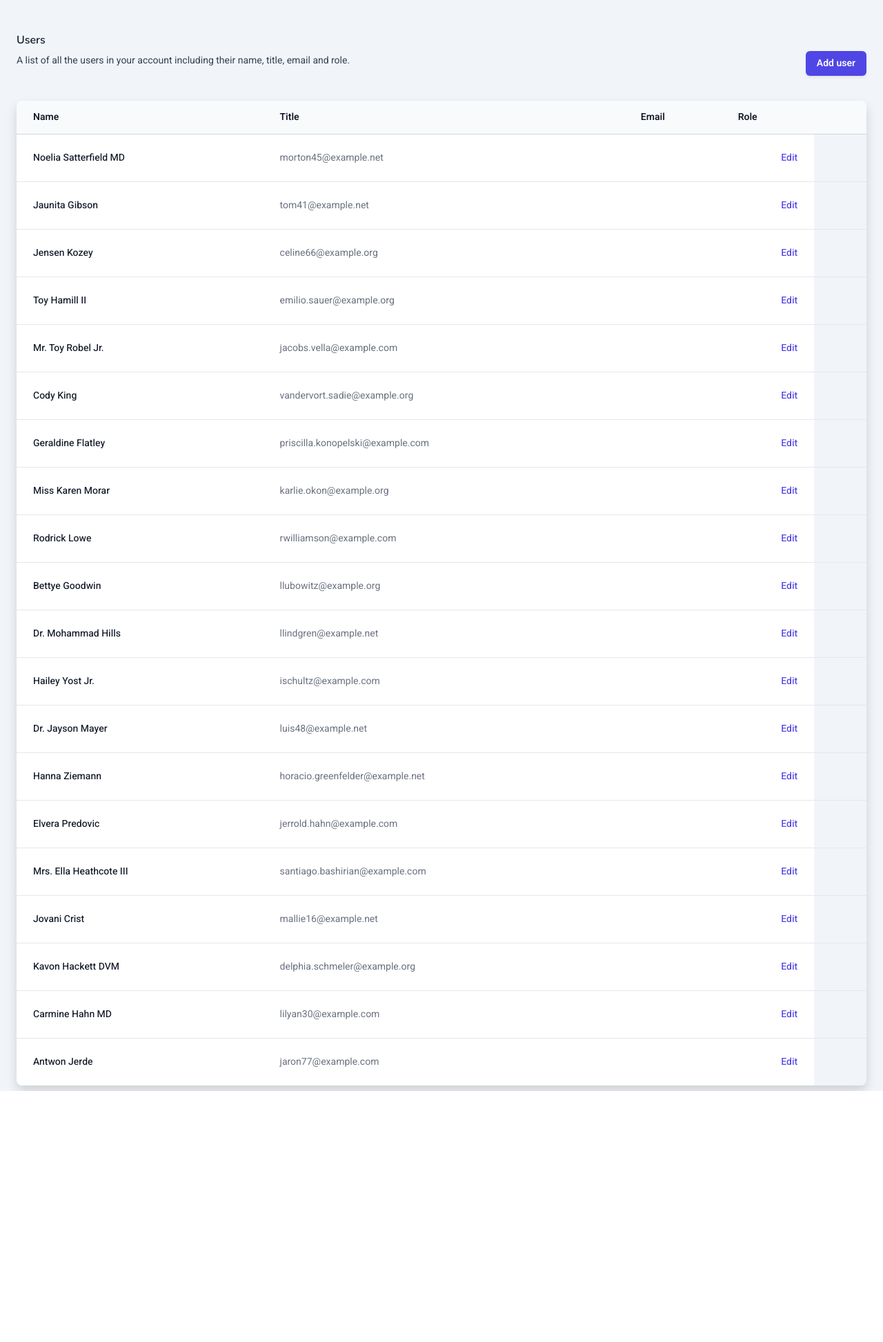
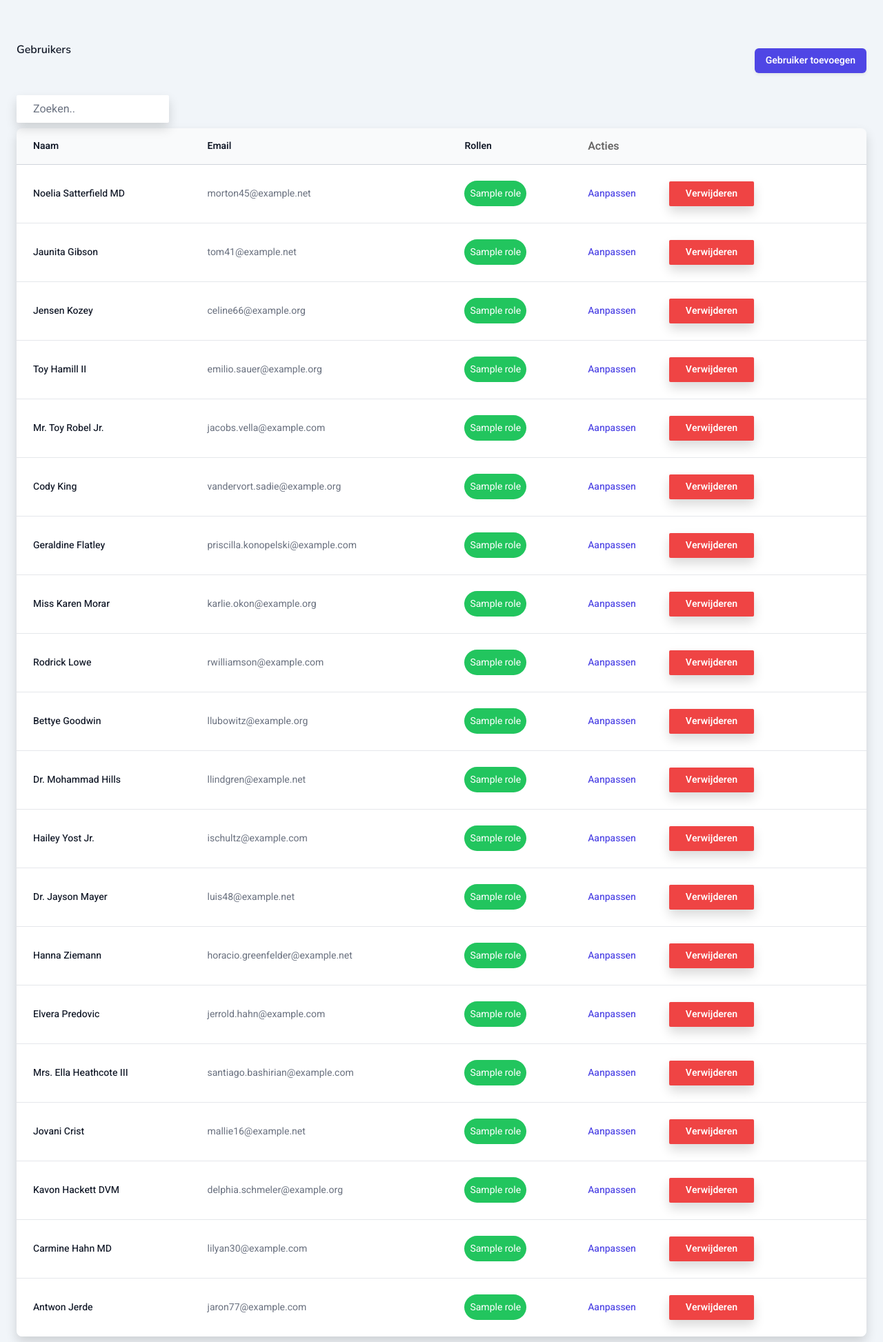
Before and after one commit to luc6543/Chez_leo, a Laravel app: page /admin/users in a window 1280 px wide. Shown: the part 144-2090 px from the top of the page at 69% size. Before the commit the page ends 1726 px from the top, so only its background shows below. Run offline with Laravel 12, Linux system fonts and the light colour scheme; a user stored in the database is signed in; data comes from the database, SQL or seed files in the repository; tables that the repository leaves empty hold one stand-in row (values such as "Sample post"); data that the repository does not hold is empty; style sheets or scripts are compiled from the project's sources; parts of the project's set-up code (start-up, migrations or seed data) failed here and were passed over; some libraries are stand-ins or nearby versions.

Commit message:
added usersPage.

```diff
--- a/app/Livewire/UsersPage.php
+++ b/app/Livewire/UsersPage.php
@@ -3,17 +3,74 @@
 namespace App\Livewire;
 
 use App\Models\User;
+use Illuminate\Support\Facades\Hash;
 use Livewire\Component;
+use Spatie\Permission\Models\Role;
 
 class UsersPage extends Component
 {
+    public array $newUser;
     public $users;
+    public $roles;
+    public $searchTerm = "";
     public function render()
     {
         return view('livewire.users-page');
     }
 
+    public function updated($propertyName,$value) {
+        $this->$propertyName = $value;
+
+        $this->search();
+    }
+
+    public function search()
+    {
+        if($this->searchTerm == ""){
+            $this->users = User::all();
+        }
+        $this->users = User::where('email', 'like', '%' . $this->searchTerm . '%')->orWhere('name', 'like', '%' . $this->searchTerm . '%')->get();
+    }
+
     public function mount() {
         $this->users = User::all();
+        $this->roles = Role::all();
+    }
+
+    public function toggleRole(Role $role,User $medewerker) {
+        $medewerker->hasRole($role) ? $medewerker->removeRole($role) : $medewerker->assignRole($role);
+    }
+    public function delete(User $user) {
+        $user->delete();
+        $this->search();
+        session()->flash('message', 'gebruiker successvol verwijdert.');
+    }
+public function createUser()
+{
+    if (Auth()->user()->hasRole('admin')) {
+        $this->validate([
+            'newUser.name' => 'required|string|max:255',
+            'newUser.email' => 'required|email|max:255',
+            'newUser.password' => 'required|string|min:8',
+            'newUser.passwordRepeat' => 'required|string|min:8|same:newUser.password',
+        ], [
+            'required' => 'Het veld :attribute is verplicht.',
+            'string' => 'Het veld :attribute moet een tekst zijn.',
+            'max' => 'Het veld :attribute mag niet meer dan :max tekens bevatten.',
+            'min' => 'Het veld :attribute moet minimaal :min tekens bevatten.',
+            'email' => 'Het veld :attribute moet een geldig e-mailadres zijn.',
+            'same' => 'Het veld :attribute en :other moeten overeenkomen.',
+        ], [
+            'newUser.name' => 'naam',
+            'newUser.email' => 'email',
+            'newUser.password' => 'wachtwoord',
+            'newUser.passwordRepeat' => 'wachtwoord',
+        ]);
+        $this->newUser['password'] = Hash::make($this->newUser['password']);
+        $user = User::create($this->newUser);
+        $this->reset('newUser');
+        $this->dispatch('user-created');
+        session()->flash('userMessage', 'User created successfully.');
     }
 }
+}
--- a/resources/views/livewire/users-page.blade.php
+++ b/resources/views/livewire/users-page.blade.php
@@ -1,50 +1,103 @@
-<div class="mt-[190px]">
+<div class="mt-[190px]" x-data="{newUserModal : false}">
+    <div class="fixed z-50 top-0 left-0 w-screen p-4 mt-10 flex justify-center">
+        @if (session()->has('message'))
+
+            <div class="alert alert-success p-4 mt-10">
+
+                {{ session('message') }}
+
+            </div>
+
+        @endif
+    </div>
+    <div class="fixed bg-black/75 top-0 left-0 z-50 w-screen h-screen flex justify-center items-center" x-show="newUserModal">
+        <div class="p-6 shadow bg-white flex flex-col gap-5 rounded" @click.away="newUserModal = false">
+            <form wire:submit.prevent="createUser" class="flex flex-col gap-2">
+                <div>
+                    <input wire:model="newUser.name" placeholder="naam" class="@error('newUser.name') border-red-500 @enderror p-2 px-4 rounded shadow">
+                    @error('newUser.name')
+                    <span class="text-red-500 text-sm">{{ $message }}</span>
+                    @enderror
+                </div>
+                <div>
+                    <input wire:model="newUser.email" placeholder="email" class="@error('newUser.email') border-red-500 @enderror p-2 px-4 rounded shadow">
+                    @error('newUser.email')
+                    <span class="text-red-500 text-sm">{{ $message }}</span>
+                    @enderror
+                </div>
+                <div>
+                    <input wire:model="newUser.password" placeholder="Wachtwoord" type="password" class="@error('newUser.password') border-red-500 @enderror p-2 px-4 rounded shadow">
+                    @error('newUser.password')
+                    <span class="text-red-500 text-sm">{{ $message }}</span>
+                    @enderror
+                </div>
+                <div>
+                    <input wire:model="newUser.passwordRepeat" placeholder="Wachtwoord herhalen" type="password" class="@error('newUser.passwordRepeat') border-red-500 @enderror p-2 px-4 rounded shadow">
+                    @error('newUser.passwordRepeat')
+                    <span class="text-red-500 text-sm">{{ $message }}</span>
+                    @enderror
+                </div>
+                <button type="submit" class="bg-sky-500 p-2 px-4 rounded shadow text-white">Toevoegen</button>
+            </form>
+
+        </div>
+    </div>
     <div class="px-4 sm:px-6 lg:px-8">
         <div class="sm:flex sm:items-center">
             <div class="sm:flex-auto">
-                <h1 class="text-base font-semibold text-gray-900">Users</h1>
-                <p class="mt-2 text-sm text-gray-700">A list of all the users in your account including their name, title, email and role.</p>
+                <h1 class="text-base font-semibold text-gray-900">Gebruikers</h1>
             </div>
             <div class="mt-4 sm:ml-16 sm:mt-0 sm:flex-none">
-                <button type="button" class="block rounded-md bg-indigo-600 px-3 py-2 text-center text-sm font-semibold text-white shadow-sm hover:bg-indigo-500 focus-visible:outline focus-visible:outline-2 focus-visible:outline-offset-2 focus-visible:outline-indigo-600">Add user</button>
+                <button type="button" @click="newUserModal = true" class="block rounded-md bg-indigo-600 px-3 py-2 text-center text-sm font-semibold text-white shadow-sm hover:bg-indigo-500 focus-visible:outline focus-visible:outline-2 focus-visible:outline-offset-2 focus-visible:outline-indigo-600">Gebruiker toevoegen</button>
             </div>
         </div>
         <div class="mt-8 flow-root">
             <div class="-mx-4 -my-2 overflow-x-auto sm:-mx-6 lg:-mx-8">
                 <div class="inline-block min-w-full py-2 align-middle sm:px-6 lg:px-8">
-                    <div class="overflow-hidden shadow ring-1 ring-black/5 sm:rounded-lg">
+                    <input class="border-none bg-white p-2 px-4 rounded shadow" wire:model.live="searchTerm" placeholder="Zoeken..">
+                    <div class="overflow-hidden shadow ring-1 ring-black/5 sm:rounded-lg mt-2">
                         <table class="min-w-full divide-y divide-gray-300">
                             <thead class="bg-gray-50">
                             <tr>
-                                <th scope="col" class="py-3.5 pl-4 pr-3 text-left text-sm font-semibold text-gray-900 sm:pl-6">Name</th>
-                                <th scope="col" class="px-3 py-3.5 text-left text-sm font-semibold text-gray-900">Title</th>
+                                <th scope="col" class="py-3.5 pl-4 pr-3 text-left text-sm font-semibold text-gray-900 sm:pl-6">Naam</th>
                                 <th scope="col" class="px-3 py-3.5 text-left text-sm font-semibold text-gray-900">Email</th>
-                                <th scope="col" class="px-3 py-3.5 text-left text-sm font-semibold text-gray-900">Role</th>
-                                <th scope="col" class="relative py-3.5 pl-3 pr-4 sm:pr-6">
-                                    <span class="sr-only">Edit</span>
+                                <th scope="col" class="px-3 py-3.5 text-left text-sm font-semibold text-gray-900">Rollen</th>
+                                <th scope="col" class="relative py-3.5 pl-3 pr-4 sm:pr-6">Acties
                                 </th>
                             </tr>
                             </thead>
-                            <tbody class="divide-y divide-gray-200 bg-white">
+                            <tbody class="divide-y w-full divide-gray-200 bg-white">
                             @foreach($users as $user)
-                                <tr>
+                                <tr class="w-full">
                                     <td class="whitespace-nowrap py-4 pl-4 pr-3 text-sm font-medium text-gray-900 sm:pl-6">{{$user->name}}</td>
                                     <td class="whitespace-nowrap px-3 py-4 text-sm text-gray-500">{{$user->email}}</td>
                                     <td class="whitespace-nowrap px-3 py-4 text-sm text-gray-500">
                                         @foreach($roles as $role)
-                                            @if($medewerker->hasRole($role))
-                                                <span wire:click.prevent="toggleRole({{$role}})" class="p-2 bg-green-500 text-white cursor-pointer rounded-full">{{ $role->name }}</span>
+                                            @if($user->hasRole($role))
+                                                <span wire:click.prevent="toggleRole({{$role}},{{$user}})" class="p-2 bg-green-500 text-white cursor-pointer rounded-full">{{ $role->name }}</span>
                                             @else
-                                                <span wire:click.prevent="toggleRole({{$role}})" class="p-2 cursor-pointer bg-red-500 text-white rounded-full">{{ $role->name }}</span>
+                                                <span wire:click.prevent="toggleRole({{$role}},{{$user}})" class="p-2 cursor-pointer bg-red-500 text-white rounded-full">{{ $role->name }}</span>
                                             @endif
                                         @endforeach
                                     </td>
-                                    <td class="relative whitespace-nowrap py-4 pl-3 pr-4 text-right text-sm font-medium sm:pr-6">
-                                        <a href="#" class="text-indigo-600 hover:text-indigo-900">Edit<span class="sr-only">, Lindsay Walton</span></a>
+                                    <td class="relative whitespace-nowrap py-4 pl-3 pr-4 text-right text-sm font-medium sm:pr-6 flex gap-5" x-data="{confirmationModal : false }">
+                                        <button class="text-indigo-600 hover:text-indigo-900">Aanpassen</button>
+                                        <button @click="confirmationModal = true" class="text-white font-bold bg-red-500 p-2 px-4 rounded shadow">Verwijderen</button>
+
+                                        {{--Confirmation modal--}}
+                                        <div class="fixed bg-black/75 top-0 left-0 z-50 w-screen h-screen flex justify-center items-center" x-show="confirmationModal">
+                                            <div class="p-6 shadow bg-white flex flex-col gap-5" @click.away="confirmationModal = false">
+                                                <h1>Weet je het zeker?</h1>
+                                                <div class="w-full flex justify-around items-center">
+                                                    <button wire:click="delete({{$user}})" class="p-2 px-4 rounded shadow bg-red-500 text-white">Verwijderen</button>
+                                                    <button @click="confirmationModal = false" class="p-2 px-4 rounded shadow bg-indigo-500 text-white">Annuleren</button>
+                                                </div>
+                                            </div>
+                                        </div>
+                                        {{----}}
                                     </td>
                                 </tr>
                             @endforeach
-                            <!-- More people... -->
                             </tbody>
                         </table>
                     </div>
```
